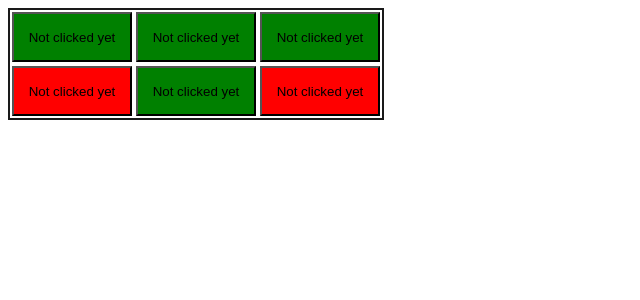
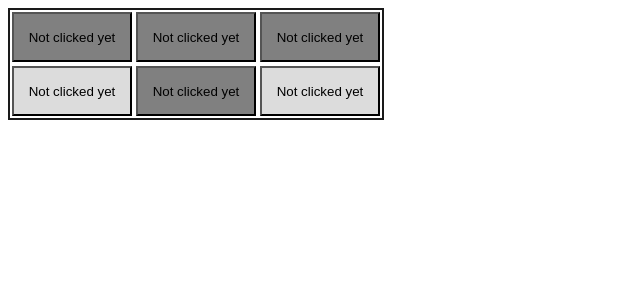
Before and after one commit to sLokhin/otus-repo-react, a React app: page / in a window 1280 px wide. Shown: the top 300 px of the page, without its empty margins (0-640 px from the left). Built offline with nearby package versions, Linux system fonts and the light colour scheme.

Commit message:
spread components in folders

```diff
--- a/src/Pixel.tsx
+++ b/src/Components/Pixel/Pixel.tsx
@@ -24,7 +24,7 @@ export const Pixel: FC<IPixel> = ({
         alignItems: "center",
         width: "120px",
         height: "50px",
-        backgroundColor: `${filled === "1" ? "green" : "red"}`,
+        backgroundColor: `${filled === "1" ? "grey" : "gainsboro"}`,
         margin: "2px 2px",
         textAlign: "center",
       }}
--- a/src/PixelField.tsx
+++ b/src/Components/PixelField/PixelField.tsx
@@ -1,5 +1,5 @@
 import React, { FC } from "react";
-import { Pixel } from "./Pixel";
+import { Pixel } from "../Pixel/Pixel";
 
 interface IPixelFieldProps {
   pixelMass: string[][];
--- a/src/index.tsx
+++ b/src/index.tsx
@@ -1,7 +1,7 @@
 import React from "react";
 import { render } from "react-dom";
 
-import { PixelField } from "./PixelField";
+import { PixelField } from "./Components/PixelField/PixelField";
 
 render(
   <PixelField
```
Also changed, not shown: tsconfig.json (renamed from ts.config.json).
